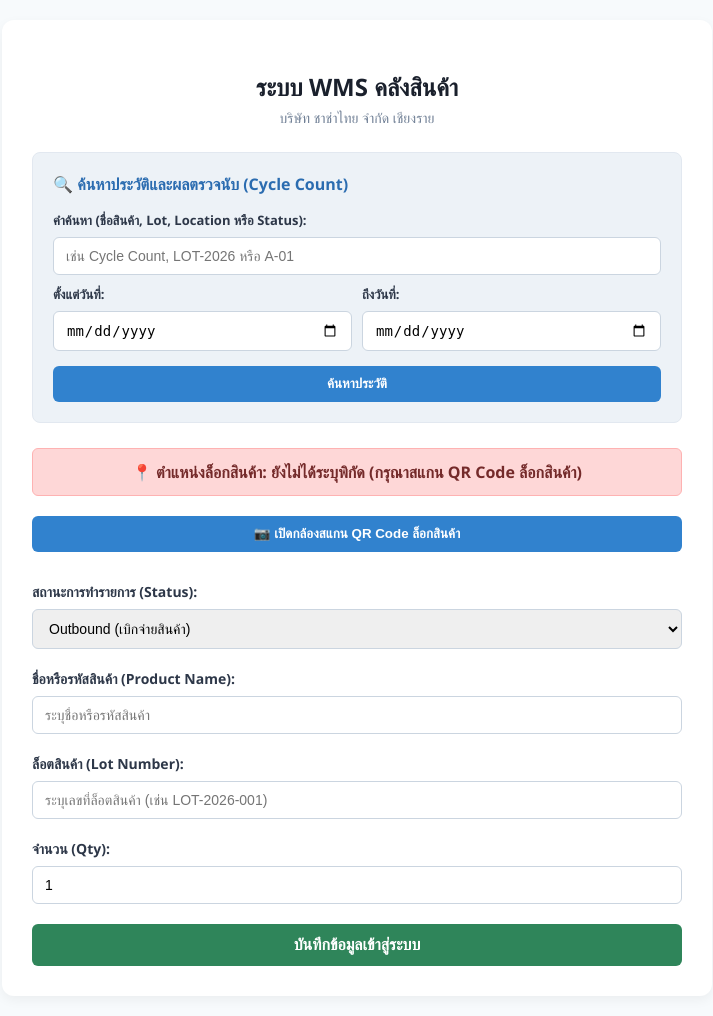
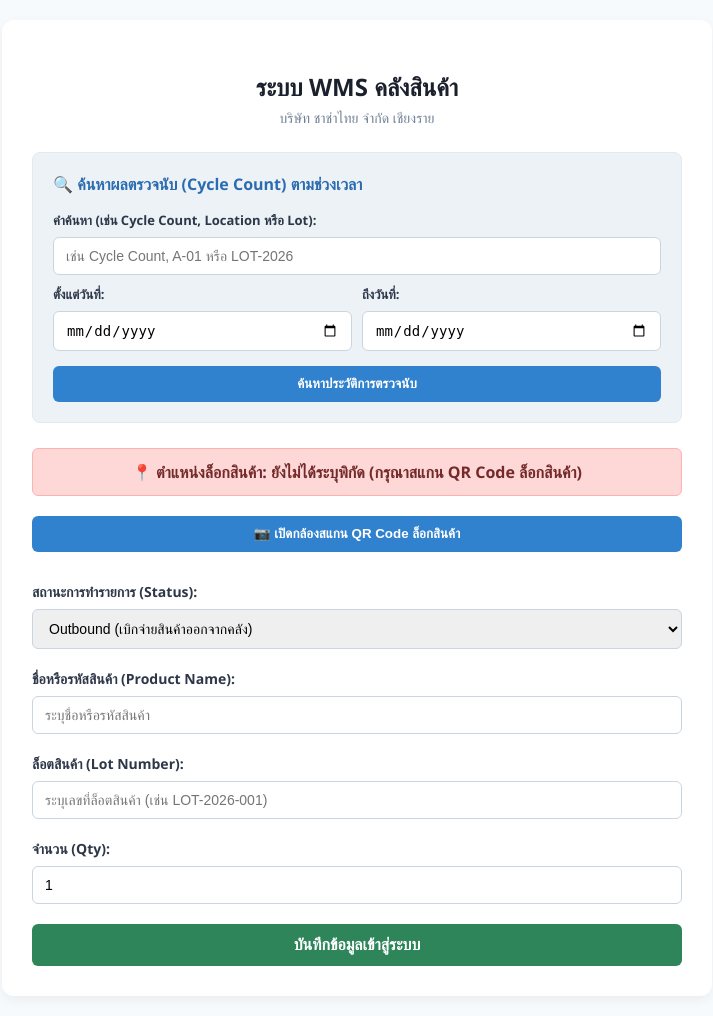
Before and after one commit to kanokwan20044-sketch/WH_Project, a Flask app: page / in a window 1280 px wide. Shown: the whole page, without its empty margins (283-996 px from the left). Run offline with Flask 3, Linux system fonts and the light colour scheme.

Commit message:
feat: add cycle count and date range search for warehouse assessment

```diff
--- a/app.py
+++ b/app.py
@@ -37,6 +37,7 @@ def index():
         sheet = get_google_sheet()
         all_rows = sheet.get_all_values()
 
+        # ค้นหาข้อมูลใน Google Sheets [0:Timestamp, 1:Location, 2:Status, 3:Product Name, 4:Lot Number, 5:Qty]
         for row in all_rows[1:]:
             if len(row) >= 6:
                 row_time = row[0]
@@ -88,11 +89,11 @@ def submit():
         lot_number = request.form.get('lot_number', '-')
         qty = request.form.get('qty', '')
 
-        # หากไม่ใช่สถานะ Outbound ให้กำหนดชื่อสินค้าเป็นเครื่องหมายขีด (-) อัตโนมัติ
+        # ถ้ารายการไหนไม่ใช่ Outbound ให้บันทึกชื่อสินค้าเป็นขีด (-) เพื่อความเป็นระเบียบ
         if status != 'Outbound':
             product_name = '-'
 
-        # เวลาประเทศไทย (UTC+7)
+        # ตั้งค่าเวลาประเทศไทย (UTC+7)
         utc_now = datetime.datetime.utcnow()
         th_now = utc_now + datetime.timedelta(hours=7)
         now = th_now.strftime('%Y-%m-%d %H:%M:%S')
--- a/templates/index.html
+++ b/templates/index.html
@@ -37,13 +37,13 @@
             </div>
         {% endif %}
 
-        <!-- ส่วนค้นหาประวัติการทำงานและ Cycle Count ตามช่วงเวลา -->
+        <!-- ส่วนค้นหาประวัติการทำงาน, ตำแหน่งสินค้า และ Cycle Count ตามช่วงเวลา -->
         <div class="search-section">
-            <h3 style="margin-top: 0; color: #2b6cb0; font-size: 16px;">🔍 ค้นหาประวัติและผลตรวจนับ (Cycle Count)</h3>
+            <h3 style="margin-top: 0; color: #2b6cb0; font-size: 16px;">🔍 ค้นหาผลตรวจนับ (Cycle Count) ตามช่วงเวลา</h3>
             <form action="/" method="GET">
                 <div class="form-group" style="margin-bottom: 10px;">
-                    <label style="font-size: 13px;">คำค้นหา (ชื่อสินค้า, Lot, Location หรือ Status):</label>
-                    <input type="text" name="q" placeholder="เช่น Cycle Count, LOT-2026 หรือ A-01" value="{{ search_query }}">
+                    <label style="font-size: 13px;">คำค้นหา (เช่น Cycle Count, Location หรือ Lot):</label>
+                    <input type="text" name="q" placeholder="เช่น Cycle Count, A-01 หรือ LOT-2026" value="{{ search_query }}">
                 </div>
                 <div class="date-row">
                     <div style="flex: 1;">
@@ -55,7 +55,7 @@
                         <input type="date" name="end_date" value="{{ end_date }}">
                     </div>
                 </div>
-                <button type="submit" style="width: 100%; background-color: #3182ce; color: white; padding: 10px; border: none; border-radius: 6px; cursor: pointer; font-weight: 600; margin-top: 5px;">ค้นหาประวัติ</button>
+                <button type="submit" style="width: 100%; background-color: #3182ce; color: white; padding: 10px; border: none; border-radius: 6px; cursor: pointer; font-weight: 600; margin-top: 5px;">ค้นหาประวัติการตรวจนับ</button>
             </form>
 
             {% if search_query or start_date or end_date %}
@@ -74,7 +74,7 @@
                             {% endfor %}
                         </ul>
                     {% else %}
-                        <p style="color: #e53e3e; margin-top: 8px; margin-bottom: 0;">❌ ไม่พบข้อมูลตามเงื่อนไขดังกล่าว</p>
+                        <p style="color: #e53e3e; margin-top: 8px; margin-bottom: 0;">❌ ไม่พบข้อมูลการตรวจนับในช่วงเวลาดังกล่าว</p>
                     {% endif %}
                 </div>
             {% endif %}
@@ -99,8 +99,8 @@
             <div class="form-group">
                 <label>สถานะการทำรายการ (Status):</label>
                 <select name="status" id="statusSelect" onchange="toggleProductField()">
-                    <option value="Inbound">Inbound (นำเข้าสินค้า)</option>
-                    <option value="Outbound" selected>Outbound (เบิกจ่ายสินค้า)</option>
+                    <option value="Inbound">Inbound (นำเข้าสินค้าจัดเก็บเข้าล็อก)</option>
+                    <option value="Outbound" selected>Outbound (เบิกจ่ายสินค้าออกจากคลัง)</option>
                     <option value="Cycle Count">Cycle Count (ตรวจนับสต็อก)</option>
                 </select>
             </div>
```
